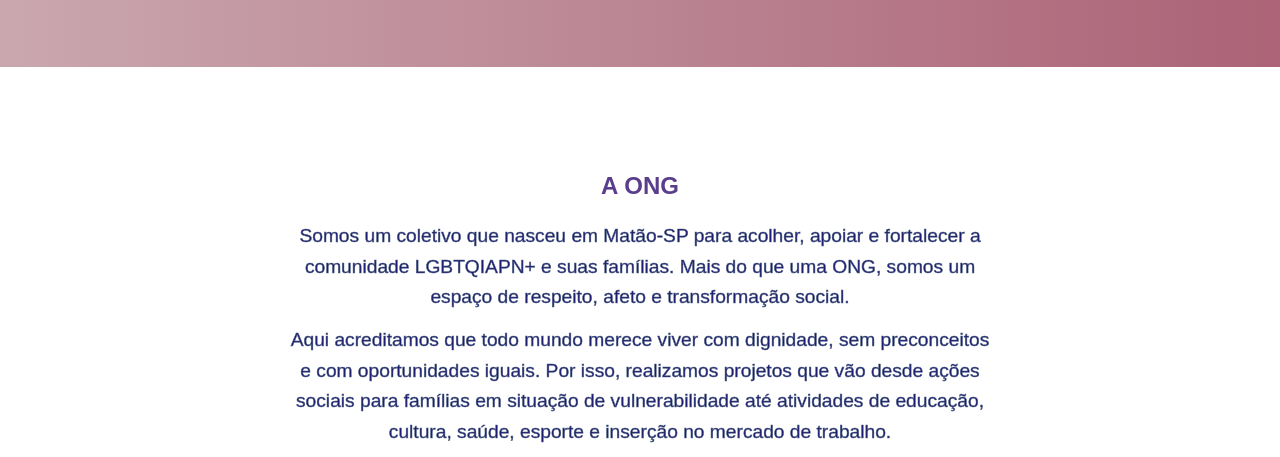
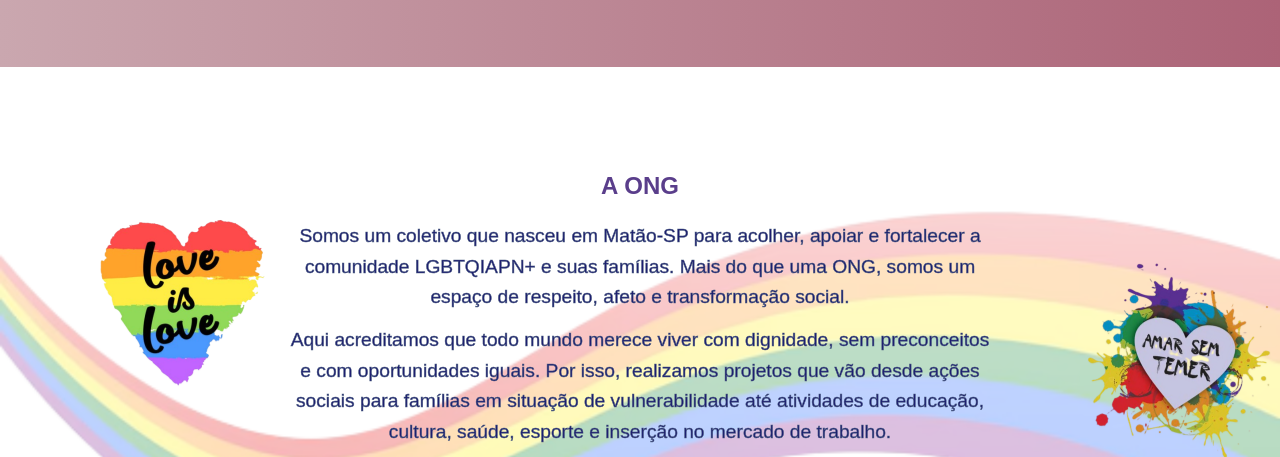
Before and after one commit to desyreegarcia/ong-pose, a plain HTML site: page index.html in a window 1280 px wide. Shown: the part 327-784 px from the top of the page. Drawn offline with Linux system fonts and the light colour scheme; the site is published under a folder, as on GitHub Pages, so addresses that start at the root find nothing; files whose address does not match are found by name.

Commit message:
Fix: Image in CSS

```diff
--- a/CSS/Style_Principal.css
+++ b/CSS/Style_Principal.css
@@ -84,7 +84,7 @@ nav ul li a:hover {
     align-items: center; /* alinha os itens verticalmente*/
     justify-content: center; /* centraliza tudo horizontalmente */
     padding: 100px; /* espaço interno da seção */
-    background: url("/Images/fundo\ ong.png") center; /* define a imagem de fundo sem repetir, centralizada */
+    background: url("Images/fundo\ ong.png") center; /* define a imagem de fundo sem repetir, centralizada */
     background-size: cover; /*imagem de fundo ocupar toda a área */
 
     text-align: center; /* centraliza o texto dentro do bloco de conteúdo */
```
